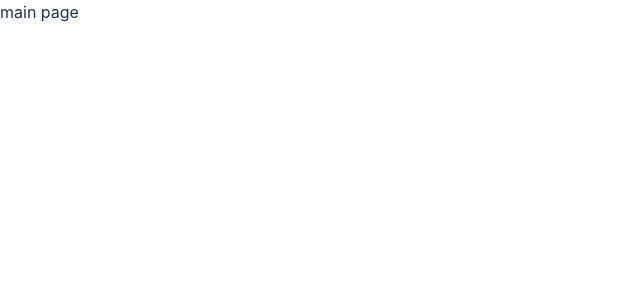
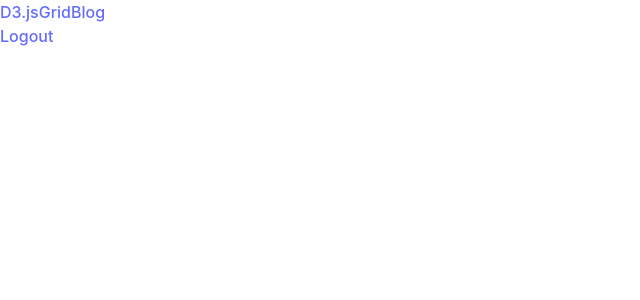
Before and after one commit to Luckychips/frontend-portfolio, a React (Vite) app: page / in a window 1280 px wide. Shown: the top 300 px of the page, without its empty margins (0-640 px from the left). Built offline with nearby package versions, Linux system fonts and the light colour scheme.

Commit message:
add component from main page.

```diff
--- /dev/null
+++ b/src/components/D3Charts/index.tsx
@@ -0,0 +1,23 @@
+import React from 'react'
+
+const D3Charts = () => {
+    return (
+        <>
+            <section>hello chart</section>
+            <svg>
+                <circle />
+            </svg>
+            <svg>
+                <circle />
+            </svg>
+            <svg>
+                <circle />
+            </svg>
+            <svg>
+                <circle />
+            </svg>
+        </>
+    )
+}
+
+export default D3Charts
--- /dev/null
+++ b/src/components/DataTable/index.tsx
@@ -0,0 +1,11 @@
+import React from 'react'
+
+const DataTable = () => {
+    return (
+        <section>
+            data table
+        </section>
+    )
+}
+
+export default DataTable
--- /dev/null
+++ b/src/components/Navigation/index.tsx
@@ -0,0 +1,32 @@
+import React from 'react'
+
+const Navigation = () => {
+    return (
+        <nav className="flex items-center justify-between flex-wrap bg-teal-500 p-6">
+            <div className="w-full block flex-grow lg:flex lg:items-center lg:w-auto">
+                <div className="text-sm lg:flex-grow">
+                    <a href="/chart"
+                       className="block mt-4 lg:inline-block lg:mt-0 text-teal-200 hover:text-white mr-4">
+                        D3.js
+                    </a>
+                    <a href="/grid"
+                       className="block mt-4 lg:inline-block lg:mt-0 text-teal-200 hover:text-white mr-4">
+                        Grid
+                    </a>
+                    <a href="#responsive-header"
+                       className="block mt-4 lg:inline-block lg:mt-0 text-teal-200 hover:text-white">
+                        Blog
+                    </a>
+                </div>
+                <div>
+                    <a href="/signIn"
+                       className="block mt-4 lg:inline-block lg:mt-0 text-teal-200 hover:text-white">
+                        Logout
+                    </a>
+                </div>
+            </div>
+        </nav>
+    )
+}
+
+export default Navigation
--- a/src/main.tsx
+++ b/src/main.tsx
@@ -1,25 +1,21 @@
 import React from 'react'
 import ReactDOM from 'react-dom/client'
-import {
-    createBrowserRouter,
-    RouterProvider,
-} from 'react-router-dom'
+import { BrowserRouter, Routes, Route } from 'react-router-dom'
 import { MainPage, SignInPage } from '@pages/routes'
+import D3Charts from '@components/D3Charts'
+import DataTable from '@components/DataTable'
 import './index.css'
-
-const router = createBrowserRouter([
-    {
-        path: '/',
-        element: <MainPage />,
-    },
-    {
-        path: '/signIn',
-        element: <SignInPage />,
-    },
-])
 
 ReactDOM.createRoot(document.getElementById('root')!).render(
     <React.StrictMode>
-        <RouterProvider router={router} />
+        <BrowserRouter>
+            <Routes>
+                <Route path='/' element={<MainPage />}>
+                    <Route path='chart' element={<D3Charts />} />
+                    <Route path='grid' element={<DataTable />} />
+                </Route>
+                <Route path='/signIn' element={<SignInPage />} />
+            </Routes>
+        </BrowserRouter>
     </React.StrictMode>,
 )
--- a/src/pages/main/index.tsx
+++ b/src/pages/main/index.tsx
@@ -1,8 +1,13 @@
 import React from 'react'
+import { Outlet } from 'react-router-dom'
+import Navigation from '@components/Navigation'
 
 const MainPage = () => {
     return (
-        <main id="page-main">main page</main>
+        <main id="page-main">
+            <Navigation />
+            <Outlet />
+        </main>
     )
 }
 
```
Also changed, not shown: src/components/Navigation/styles.css (added).
